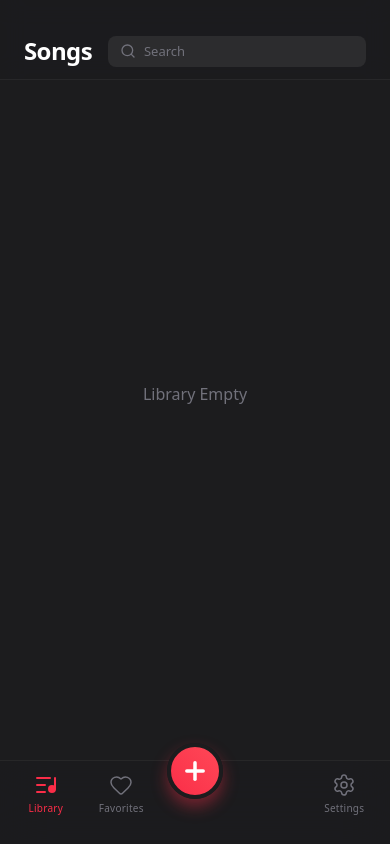
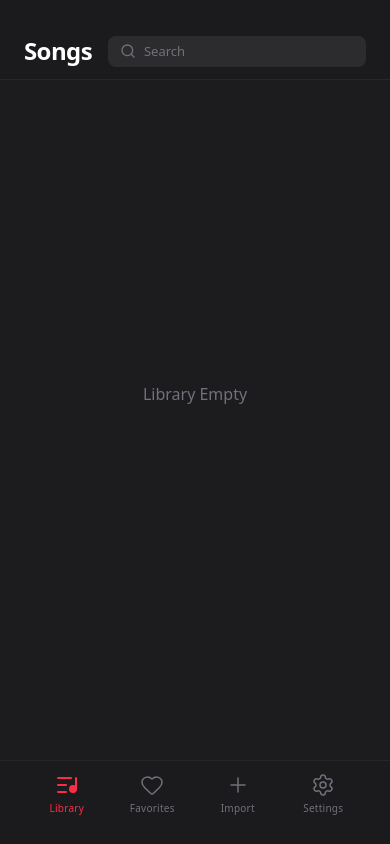
Before and after one commit to heolazz/vault, a React (Vite) app: page / in a window 390 px wide. Built offline with nearby package versions, Linux system fonts and the light colour scheme.

Commit message:
refactor(ui): docked mini player and cleaned up mobile navigation

```diff
--- a/components/MobileNav.tsx
+++ b/components/MobileNav.tsx
@@ -56,47 +56,23 @@ const MobileNav: React.FC = () => {
       {/* CONTAINER UTAMA */}
       <div className="
         md:hidden fixed bottom-0 left-0 right-0
-        h-[84px] pb-4 px-2
-        bg-white/95 dark:bg-[#1c1c1e]/90 backdrop-blur-xl
+        h-[84px] pb-4 px-6
+        bg-white/95 dark:bg-[#1c1c1e]/95 backdrop-blur-xl
         border-t border-black/5 dark:border-white/5
         z-40 flex items-center justify-between transition-colors duration-300
       ">
+        <NavItem icon={ListMusic} label="Library" view="library" />
+        <NavItem icon={Heart} label="Favorites" view="favorites" />
 
-        {/* GRUP KIRI (Library & Favorites) */}
-        <div className="flex-1 flex justify-around">
-          <NavItem icon={ListMusic} label="Library" view="library" />
-          <NavItem icon={Heart} label="Favorites" view="favorites" />
-        </div>
+        {/* Import Item */}
+        <NavItem
+          icon={Plus}
+          label="Import"
+          view="import" // Dummy view name, onClick handles it
+          onClick={onImport}
+        />
 
-        {/* GRUP TENGAH (Tombol Import Floating) */}
-        <div className="relative -top-6 mx-2">
-          <motion.button
-            whileTap={{ scale: 0.9 }}
-            onClick={onImport}
-            className="
-                    w-14 h-14 rounded-full
-                    bg-gradient-to-tr from-[#fa2d48] to-[#ff4757]
-                    flex items-center justify-center
-                    text-white shadow-[0_8px_16px_rgba(250,45,72,0.4)]
-                    border-4 border-white dark:border-[#1c1c1e]
-                    transition-opacity duration-200
-                "
-          >
-            <Plus className="w-7 h-7 stroke-[3px]" />
-          </motion.button>
-        </div>
-
-        {/* GRUP KANAN (Install & Settings) */}
-        <div className="flex-1 flex justify-around items-center">
-          {/* Install Button (Component ini sudah punya styling sendiri untuk mobile) */}
-          <div className="flex-1 flex justify-center">
-            <InstallButton mobile />
-          </div>
-
-          {/* Settings */}
-          <NavItem icon={Settings} label="Settings" view="settings" />
-        </div>
-
+        <NavItem icon={Settings} label="Settings" view="settings" />
       </div>
     </>
   );
--- a/components/Player.tsx
+++ b/components/Player.tsx
@@ -161,18 +161,18 @@ const Player: React.FC = () => {
             {/* ============================================================== */}
             {/* 2. MINI PLAYER (FLOATING MOBILE)                               */}
             {/* ============================================================== */}
-            <div className="md:hidden fixed left-2 right-2 bottom-[90px] z-[100]">
+            <div className="md:hidden fixed left-0 right-0 bottom-[84px] z-[100]">
                 <div
                     onClick={() => setIsExpanded(true)}
                     className="
-                bg-white/95 dark:bg-[#252525]/95 backdrop-blur-xl border border-black/5 dark:border-white/10
-                rounded-2xl shadow-xl shadow-black/10 dark:shadow-black/40
-                h-[64px] flex items-center pr-4 pl-2
+                bg-white/95 dark:bg-[#252525]/95 backdrop-blur-xl border-t border-black/5 dark:border-white/10
+                shadow-xl shadow-black/10 dark:shadow-black/40
+                h-[64px] flex items-center pr-4 pl-4
                 relative overflow-hidden cursor-pointer
-                active:scale-[0.98] transition-transform
+                active:bg-black/5 dark:active:bg-white/5 transition-colors
             "
                 >
-                    <div className="absolute bottom-0 left-0 right-0 h-[2px] bg-black/5 dark:bg-white/5">
+                    <div className="absolute top-0 left-0 right-0 h-[2px] bg-transparent">
                         <div className="h-full bg-[#fa2d48] shadow-[0_0_8px_rgba(250,45,72,0.8)]" style={{ width: `${progressPercent}%` }} />
                     </div>
 
```
